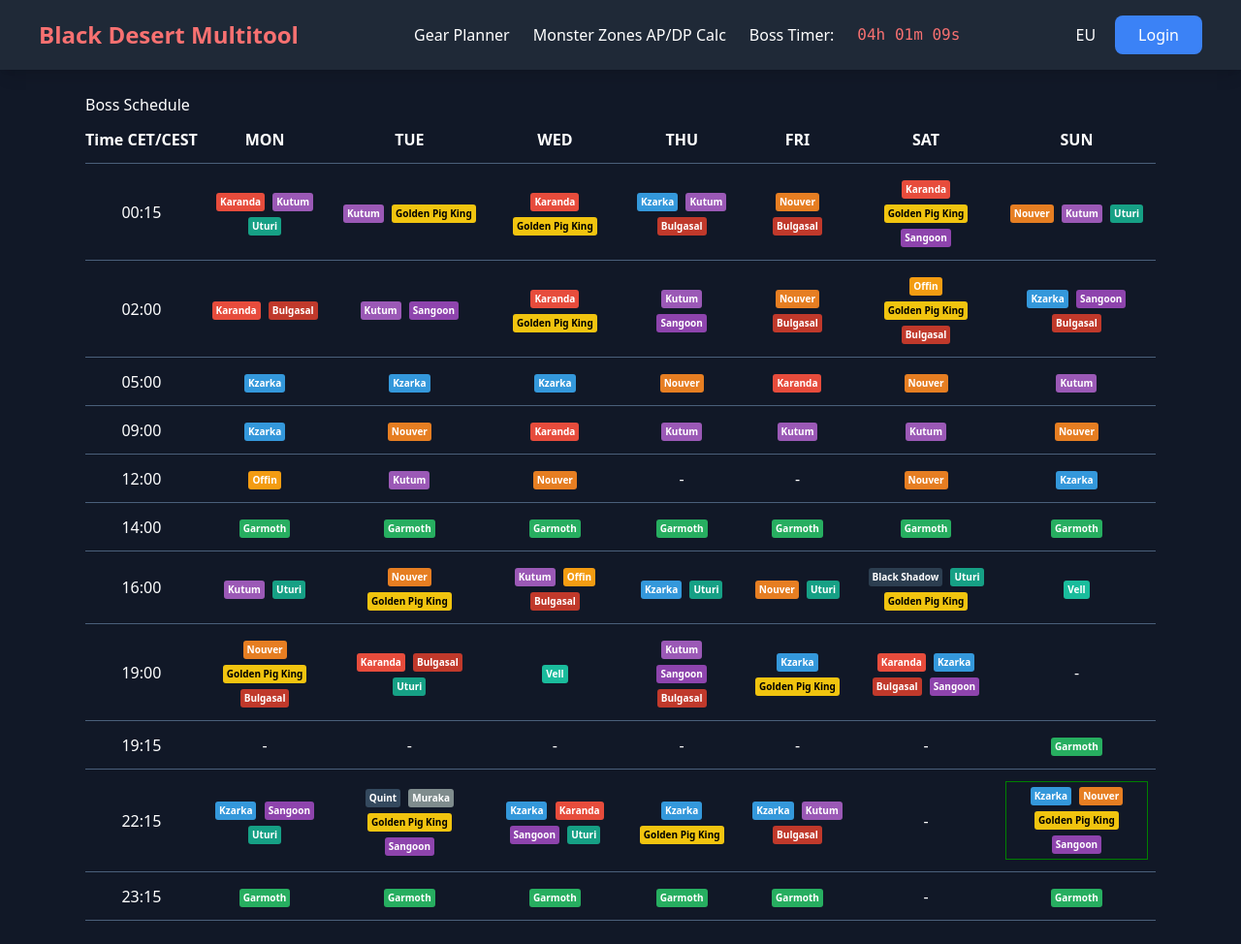
After one commit to xLucindre/agilewebanwendungen, a Django app: page /bosses/ in a window 1280 px wide. The commit adds this page. Shown: the whole page at 97% size. Run offline with Django 5.2, Linux system fonts and the light colour scheme; some libraries are stand-ins or nearby versions.

Commit message:
Implement boss timer feature with schedule display and region toggle

```diff
--- /dev/null
+++ b/blackdesert/frontend/static/scripts/boss-timer.js
@@ -0,0 +1,367 @@
+const bossTimes = {
+  na: {
+    mon: [
+      { time: "00:00", boss: "Karanda" },
+      { time: "03:00", boss: "Kzarka" },
+      { time: "07:00", boss: "Kzarka, Uturi" },
+      { time: "10:00", boss: "Offin" },
+      { time: "12:00", boss: "Garmoth, Golden Pig King" },
+      { time: "14:00", boss: "Kutum, Bulgasal" },
+      { time: "17:00", boss: "Karanda, Bulgasal, Golden Pig King" },
+      { time: "20:15", boss: "Kzarka, Sangoon" },
+      { time: "21:15", boss: "Garmoth, Uturi" },
+      { time: "22:15", boss: "Karanda, Sangoon" }
+    ],
+    tue: [
+      { time: "00:00", boss: "Kutum" },
+      { time: "03:00", boss: "Kzarka" },
+      { time: "07:00", boss: "Nouver" },
+      { time: "10:00", boss: "Kutum" },
+      { time: "12:00", boss: "Garmoth, Golden Pig King" },
+      { time: "14:00", boss: "Nouver, Bulgasal" },
+      { time: "17:00", boss: "Karanda, Bulgasal" },
+      { time: "20:15", boss: "Quint, Muraka, Bulgasal" },
+      { time: "21:15", boss: "Garmoth, Sangoon" },
+      { time: "22:15", boss: "Kzarka, Kutum, Uturi" }
+    ],
+    wed: [
+      { time: "00:00", boss: "Karanda" },
+      { time: "03:00", boss: "Kzarka" },
+      { time: "07:00", boss: "Karanda" },
+      { time: "10:00", boss: "Nouver" },
+      { time: "12:00", boss: "Garmoth, Golden Pig King" },
+      { time: "14:00", boss: "Kutum, Offin, Bulgasal" },
+      { time: "17:00", boss: "Karanda" },
+      { time: "20:15", boss: "Karanda, Kzarka, Uturi" },
+      { time: "21:15", boss: "Garmoth" },
+      { time: "22:15", boss: "Kzarka, Kutum" }
+    ],
+    thu: [
+      { time: "00:00", boss: "Kutum" },
+      { time: "07:00", boss: "Kutum" },
+      { time: "10:00", boss: "Nouver, Sangoon" },
+      { time: "12:00", boss: "Garmoth, Uturi" },
+      { time: "14:00", boss: "Kzarka, Sangoon, Bulgasal" },
+      { time: "17:00", boss: "Vell, Sangoon" },
+      { time: "20:15", boss: "Karanda, Kzarka, Sangoon" },
+      { time: "21:15", boss: "Garmoth, Golden Pig King" },
+      { time: "22:15", boss: "Nouver, Golden Pig King" }
+    ],
+    fri: [
+      { time: "00:00", boss: "Nouver" },
+      { time: "03:00", boss: "Karanda" },
+      { time: "07:00", boss: "Kutum" },
+      { time: "10:00", boss: "Karanda" },
+      { time: "12:00", boss: "Garmoth, Bulgasal" },
+      { time: "14:00", boss: "Nouver, Uturi, Golden Pig King" },
+      { time: "17:00", boss: "Kutum, Bulgasal" },
+      { time: "20:15", boss: "Quint, Muraka" },
+      { time: "21:15", boss: "Garmoth" },
+      { time: "22:15", boss: "Karanda, Kzarka, Bulgasal" }
+    ],
+    sat: [
+      { time: "00:00", boss: "Offin, Uturi" },
+      { time: "03:00", boss: "Nouver" },
+      { time: "07:00", boss: "Kutum" },
+      { time: "10:00", boss: "Nouver, Sangoon" },
+      { time: "12:00", boss: "Garmoth, Golden Pig King, Uturi" },
+      { time: "14:00", boss: "Black Shadow, Bulgasal, Golden Pig King" },
+      { time: "17:00", boss: "Karanda, Kzarka, Bulgasal" }
+    ],
+    sun: [
+      { time: "00:00", boss: "Kzarka, Uturi" },
+      { time: "03:00", boss: "Kutum" },
+      { time: "07:00", boss: "Nouver" },
+      { time: "10:00", boss: "Kzarka, Sangoon, Golden Pig King" },
+      { time: "12:00", boss: "Garmoth" },
+      { time: "14:00", boss: "Vell" },
+      { time: "17:15", boss: "Kzarka, Nouver, Garmoth, Bulgasal" },
+      { time: "20:15", boss: "Kzarka, Nouver, Golden Pig King, Sangoon" },
+      { time: "21:15", boss: "Garmoth" },
+      { time: "22:15", boss: "Karanda, Kutum" }
+    ]
+  },
+  eu: {
+    mon: [
+      { time: "00:15", boss: "Karanda, Kutum, Uturi" },
+      { time: "02:00", boss: "Karanda, Bulgasal" },
+      { time: "05:00", boss: "Kzarka" },
+      { time: "09:00", boss: "Kzarka" },
+      { time: "12:00", boss: "Offin" },
+      { time: "14:00", boss: "Garmoth" },
+      { time: "16:00", boss: "Kutum, Uturi" },
+      { time: "19:00", boss: "Nouver, Golden Pig King, Bulgasal" },
+      { time: "22:15", boss: "Kzarka, Sangoon, Uturi" },
+      { time: "23:15", boss: "Garmoth" }
+    ],
+    tue: [
+      { time: "00:15", boss: "Kutum, Golden Pig King" },
+      { time: "02:00", boss: "Kutum, Sangoon" },
+      { time: "05:00", boss: "Kzarka" },
+      { time: "09:00", boss: "Nouver" },
+      { time: "12:00", boss: "Kutum" },
+      { time: "14:00", boss: "Garmoth" },
+      { time: "16:00", boss: "Nouver, Golden Pig King" },
+      { time: "19:00", boss: "Karanda, Bulgasal, Uturi" },
+      { time: "22:15", boss: "Quint, Muraka, Golden Pig King, Sangoon" },
+      { time: "23:15", boss: "Garmoth" }
+    ],
+    wed: [
+      { time: "00:15", boss: "Karanda, Golden Pig King" },
+      { time: "02:00", boss: "Karanda, Golden Pig King" },
+      { time: "05:00", boss: "Kzarka" },
+      { time: "09:00", boss: "Karanda" },
+      { time: "12:00", boss: "Nouver" },
+      { time: "14:00", boss: "Garmoth" },
+      { time: "16:00", boss: "Kutum, Offin, Bulgasal" },
+      { time: "19:00", boss: "Vell" },
+      { time: "22:15", boss: "Kzarka, Karanda, Sangoon, Uturi" },
+      { time: "23:15", boss: "Garmoth" }
+    ],
+    thu: [
+      { time: "00:15", boss: "Kzarka, Kutum, Bulgasal" },
+      { time: "02:00", boss: "Kutum, Sangoon" },
+      { time: "05:00", boss: "Nouver" },
+      { time: "09:00", boss: "Kutum" },
+      { time: "14:00", boss: "Garmoth" },
+      { time: "16:00", boss: "Kzarka, Uturi" },
+      { time: "19:00", boss: "Kutum, Sangoon, Bulgasal" },
+      { time: "22:15", boss: "Kzarka, Golden Pig King" },
+      { time: "23:15", boss: "Garmoth" }
+    ],
+    fri: [
+      { time: "00:15", boss: "Nouver, Bulgasal" },
+      { time: "02:00", boss: "Nouver, Bulgasal" },
+      { time: "05:00", boss: "Karanda" },
+      { time: "09:00", boss: "Kutum" },
+      { time: "12:00", boss: "-" },
+      { time: "14:00", boss: "Garmoth" },
+      { time: "16:00", boss: "Nouver, Uturi" },
+      { time: "19:00", boss: "Kzarka, Golden Pig King" },
+      { time: "22:15", boss: "Kzarka, Kutum, Bulgasal" },
+      { time: "23:15", boss: "Garmoth" }
+    ],
+    sat: [
+      { time: "00:15", boss: "Karanda, Golden Pig King, Sangoon" },
+      { time: "02:00", boss: "Offin, Golden Pig King, Bulgasal" },
+      { time: "05:00", boss: "Nouver" },
+      { time: "09:00", boss: "Kutum" },
+      { time: "12:00", boss: "Nouver" },
+      { time: "14:00", boss: "Garmoth" },
+      { time: "16:00", boss: "Black Shadow, Uturi, Golden Pig King" },
+      { time: "19:00", boss: "Karanda, Kzarka, Bulgasal, Sangoon" }
+    ],
+    sun: [
+      { time: "00:15", boss: "Nouver, Kutum, Uturi" },
+      { time: "02:00", boss: "Kzarka, Sangoon, Bulgasal" },
+      { time: "05:00", boss: "Kutum" },
+      { time: "09:00", boss: "Nouver" },
+      { time: "12:00", boss: "Kzarka" },
+      { time: "14:00", boss: "Garmoth" },
+      { time: "16:00", boss: "Vell" },
+      { time: "19:15", boss: "Garmoth" },
+      { time: "22:15", boss: "Kzarka, Nouver, Golden Pig King, Sangoon" },
+      { time: "23:15", boss: "Garmoth" }
+    ]
+  }
+}
+
+let selectedRegion = "eu"
+
+function getNextBoss(region = 'eu') {
+  // Helper function to convert time to minutes since midnight
+  function timeToMinutes(timeStr) {
+    const [hours, minutes] = timeStr.split(':').map(Number);
+    return hours * 60 + minutes;
+  }
+
+
+
+  // Get current time
+  const now = new Date();
+
+  // Get current time in the region's timezone
+  let currentTime;
+  if (region === 'na') {
+    // NA servers use Pacific Time (PDT/PST)
+    currentTime = new Date(now.toLocaleString("en-US", {timeZone: "America/Los_Angeles"}));
+  } else {
+    // EU servers use Central European Time (CET/CEST)
+    currentTime = new Date(now.toLocaleString("en-US", {timeZone: "Europe/Berlin"}));
+  }
+
+  const currentDay = ['sun', 'mon', 'tue', 'wed', 'thu', 'fri', 'sat'][currentTime.getDay()];
+  const currentMinutes = currentTime.getHours() * 60 + currentTime.getMinutes();
+
+  // Get today's boss schedule
+  const todaySchedule = bossTimes[region][currentDay];
+
+  // Find next boss today
+  for (const bossEntry of todaySchedule) {
+    if (bossEntry.boss === '-') continue; // Skip empty entries
+
+    const bossMinutes = timeToMinutes(bossEntry.time);
+
+    if (bossMinutes > currentMinutes) {
+      const result = {
+        boss: bossEntry.boss,
+        time: bossEntry.time,
+        localTime: convertToLocalTime(bossEntry.time, region),
+        localDate: createLocalDate(bossEntry.time, region, currentTime),
+        day: currentDay,
+        region: region
+      };
+      return result;
+    }
+  }
+
+  // If no boss found today, check tomorrow
+  const tomorrow = new Date(currentTime);
+  tomorrow.setDate(tomorrow.getDate() + 1);
+  const tomorrowDay = ['sun', 'mon', 'tue', 'wed', 'thu', 'fri', 'sat'][tomorrow.getDay()];
+  const tomorrowSchedule = bossTimes[region][tomorrowDay];
+
+  // Find first boss tomorrow
+  for (const bossEntry of tomorrowSchedule) {
+    if (bossEntry.boss === '-') continue;
+
+    return {
+      boss: bossEntry.boss,
+      time: bossEntry.time,
+      localTime: convertToLocalTime(bossEntry.time, region),
+      localDate: createLocalDate(bossEntry.time, region, tomorrow),
+      day: tomorrowDay,
+      region: region
+    };
+  }
+
+  return null; // Should never reach here
+}
+
+// Helper function to check if daylight saving is active
+function isDaylightSaving(date) {
+  const january = new Date(date.getFullYear(), 0, 1);
+  const july = new Date(date.getFullYear(), 6, 1);
+  return Math.max(january.getTimezoneOffset(), july.getTimezoneOffset()) !== date.getTimezoneOffset();
+}
+
+// Helper function to convert boss time to local time
+function convertToLocalTime(bossTime, region) {
+  const [hours, minutes] = bossTime.split(':').map(Number);
+  const now = new Date();
+
+  if (region === 'na') {
+    // Create a date object representing the boss time in Pacific timezone
+    const today = new Date();
+    const year = today.getFullYear();
+    const month = today.getMonth();
+    const date = today.getDate();
+
+    // Create date in Pacific timezone
+    const pacificBossTime = new Date();
+    pacificBossTime.setFullYear(year, month, date);
+    pacificBossTime.setHours(hours, minutes, 0, 0);
+
+    // Convert Pacific time to Central European time
+    // Pacific is typically UTC-8 (PST) or UTC-7 (PDT)
+    // Central European is typically UTC+1 (CET) or UTC+2 (CEST)
+    // The difference is usually 9 hours (CET/CEST is 9 hours ahead of PST/PDT)
+
+    const pacificTimeInUTC = new Date(pacificBossTime.toLocaleString("en-US", {timeZone: "America/Los_Angeles"}));
+    const cetTime = new Date(pacificTimeInUTC.toLocaleString("en-US", {timeZone: "Europe/Berlin"}));
+
+    // Simple calculation: add 9 hours to Pacific time to get CET/CEST
+    const localHours = (hours + 9) % 24;
+    return `${localHours.toString().padStart(2, '0')}:${minutes.toString().padStart(2, '0')}`;
+  } else {
+    // For EU, times are already in CET/CEST (your timezone)
+    return bossTime;
+  }
+}
+
+// Helper function to create a local Date object for the boss spawn time
+function createLocalDate(bossTime, region, baseDate) {
+  const [hours, minutes] = bossTime.split(':').map(Number);
+  const localDate = new Date(baseDate);
+
+  if (region === 'na') {
+    // For NA, we need to convert Pacific time to local time
+    // Create date in Pacific timezone first
+    const pacificHours = hours;
+    const pacificMinutes = minutes;
+
+    // Convert to local time (add 9 hours for CET/CEST)
+    let localHours = (pacificHours + 9) % 24;
+    let dayOffset = 0;
+
+    // Handle day rollover
+    if (pacificHours + 9 >= 24) {
+      dayOffset = 1;
+    }
+
+    localDate.setDate(localDate.getDate() + dayOffset);
+    localDate.setHours(localHours, pacificMinutes, 0, 0);
+  } else {
+    // For EU, times are already in local timezone
+    localDate.setHours(hours, minutes, 0, 0);
+  }
+
+  return localDate;
+}
+
+// Usage examples:
+console.log('Next EU boss:', getNextBoss(selectedRegion));
+console.log('Next NA boss:', getNextBoss('na'));
+
+
+const timerEl = document.getElementById("boss-timer");
+const bossTimer = new Date(Date(timerEl.dataset.bossTimer)).getTime();
+
+let nextBoss = getNextBoss(selectedRegion);
+updateActive()
+console.log(timerEl.dataset.bossTimer);
+var x = setInterval(function () {
+  // Get today's date and time (subtract 2 minutes for server time adjustment)
+  var now = Date.now()
+
+  var oldBoss = nextBoss
+  nextBoss = getNextBoss(selectedRegion)
+
+  if(oldBoss.boss !== nextBoss.boss){
+    updateActive()
+  }
+  // Find the distance between now and the countdown date
+  var distance = new Date(nextBoss.localDate) - now;
+  nextBoss.innerHTML = nextBoss.boss
+
+  // Time calculations for days, hours, minutes and seconds
+  var hours = Math.floor((distance % (1000 * 60 * 60 * 24)) / (1000 * 60 * 60));
+  var minutes = Math.floor((distance % (1000 * 60 * 60)) / (1000 * 60));
+  var seconds = Math.floor((distance % (1000 * 60)) / 1000);
+
+  // Display the result in the timer element
+  timerEl.textContent =
+  String(hours).padStart(2, '0') + "h " +
+  String(minutes).padStart(2, '0') + "m " +
+  String(seconds).padStart(2, '0') + "s";
+}, 1000);
+
+const regionButton = document.getElementById("region-button");
+regionButton.innerHTML = selectedRegion === "eu" ? "EU":"NA"
+regionButton.addEventListener("click", () =>{
+  selectedRegion = selectedRegion === "eu" ? "na":"eu"
+  regionButton.innerHTML = selectedRegion === "eu" ? "EU":"NA"
+})
+
+function updateActive(){
+  const tableBody = document.getElementById('tableBody')
+  if(!tableBody) return
+  console.log(selectedRegion)
+  for(row of tableBody.children){
+    for(entry of [].slice.call(row.children)){
+      entry.classList.remove("active")
+    }
+  }
+  console.log(nextBoss)
+  tableBody.children[nextBoss.time].children[nextBoss.day].classList.add("active")
+}
--- a/blackdesert/frontend/templates/base.html
+++ b/blackdesert/frontend/templates/base.html
@@ -7,6 +7,7 @@
     <title>BDO Multitool</title>
     <script src="https://cdn.tailwindcss.com"></script>
     <meta name="csrf-token" content="{{ csrf_token }}" />
+    {% block head %} {% endblock %}
   </head>
   <body class="bg-gray-900 text-white font-sans">
     <!-- Header -->
@@ -20,15 +21,18 @@
           <a href="/monster-zone-calc" class="hover:text-red-300 transition"
             >Monster Zones AP/DP Calc</a
           >
+          <a href="/bosses"  class="hover:text-red-300 transition">
+            Boss Timer: </a>
           <div class="flex items-center space-x-2">
-            <span>Boss Timer:</span>
             <span
               id="boss-timer"
               data-boss-timer="{{ bossTimer }}"
               class="font-mono text-red-400"
-            ></span>
+            >--h --m --s</span>
           </div>
         </nav>
+        <div class="flex gap-5">
+          <button id="region-button"></button>
           <button
             onclick="toggleLogin({{ user.is_authenticated|yesno:'true,false' }})"
             class="bg-blue-500 text-white px-6 py-2 rounded-lg hover:bg-blue-600 active:bg-blue-700 focus:outline-none transition duration-200"
@@ -36,15 +40,16 @@
             {% if user.is_authenticated %} Logout {%else%} Login {%endif%}
           </button>
         </div>
+      </div>
     </header>
 
+
+    <!-- JS -->
+    <script src="{% static 'scripts/login.js' %}"></script>
+    <script src="{% static 'scripts/boss-timer.js' %}"></script>
     <!-- Main Content -->
     <main class="p-6 max-w-4xl mx-auto">
       {% block content %} {% endblock %}
     </main>
   </body>
-
-  <!-- JS -->
-  <script src="{% static 'scripts/time.js' %}"></script>
-  <script src="{% static 'scripts/login.js' %}"></script>
 </html>
--- /dev/null
+++ b/blackdesert/frontend/templates/bosses.html
@@ -0,0 +1,147 @@
+{% extends "base.html" %}
+{% load static %}
+{% block head %}
+  <style>
+    main {
+      max-width: 90vw !important
+    }
+  </style>
+{% endblock %}
+{% block content %}
+<div class="container">
+    <h1>Boss Schedule</h1>
+
+    <table id="bossTable">
+        <thead>
+            <tr>
+                <th class="time-column p-0 w-fit whitespace-nowrap" id="time-column">Time</th>
+                <th>MON</th>
+                <th>TUE</th>
+                <th>WED</th>
+                <th>THU</th>
+                <th>FRI</th>
+                <th>SAT</th>
+                <th>SUN</th>
+            </tr>
+        </thead>
+        <tbody id="tableBody">
+        </tbody>
+    </table>
+</div>
+<script>
+function generateTable(region) {
+    const data = bossTimes[region];
+    const days = ['mon', 'tue', 'wed', 'thu', 'fri', 'sat', 'sun'];
+
+    const timeColumn = document.getElementById("time-column");
+    timeColumn.innerHTML = `Time ${selectedRegion === "eu" ? "CET\uFEFF/CEST":"PST\uFEFF/PDT"}`
+    console.log(selectedRegion === "eu" ? "NA":"EU")
+
+    // Get all unique times
+    const allTimes = new Set();
+    days.forEach(day => {
+        data[day].forEach(slot => allTimes.add(slot.time));
+    });
+
+    const sortedTimes = Array.from(allTimes).sort();
+
+    const tbody = document.getElementById('tableBody');
+    tbody.innerHTML = '';
+
+    sortedTimes.forEach(time => {
+        const row = document.createElement('tr');
+
+        // Time column
+        const timeCell = document.createElement('td');
+        timeCell.className = 'time-column';
+        row.id = time
+        timeCell.textContent = time;
+        row.appendChild(timeCell);
+
+        // Day columns
+        days.forEach(day => {
+            const dayData = data[day];
+            const slot = dayData.find(s => s.time === time);
+
+            const cell = document.createElement('td');
+            cell.className = 'boss-cell';
+            cell.id = day
+            const inner = document.createElement('div')
+
+            if (slot) {
+                inner.innerHTML = formatBossCell(slot.boss);
+            } else {
+                inner.innerHTML = '<span class="empty-cell">-</span>';
+            }
+            cell.appendChild(inner)
+            row.appendChild(cell);
+        });
+
+        tbody.appendChild(row);
+    });
+}
+function getBossClass(bossName) {
+    return 'boss-' + bossName.toLowerCase().replace(/\s+/g, '-');
+}
+
+function formatBossCell(bossString) {
+    if (bossString === '-') {
+        return '<span class="empty-cell">-</span>';
+    }
+
+    const bosses = bossString.split(', ');
+    return bosses.map(boss =>
+        `<span class="boss-name ${getBossClass(boss)}">${boss}</span>`
+    ).join(' ');
+}
+
+regionButton.addEventListener("click", () =>{
+    generateTable(selectedRegion);
+})
+
+generateTable('eu')
+updateActive()
+</script>
+<style>
+    .active > div{
+        border: 1px solid green;
+        padding-bottom: 4px;
+    }
+    table {
+        border-spacing: 50px 10px;
+        border-collapse: collapse
+    }
+    tr {
+        border-bottom: 1px solid white;
+    }
+    th, td {
+        padding: 12px 8px;
+        text-align: center;
+        border-bottom: 1px solid #4a5f7a;
+        vertical-align: middle;
+    }
+    .boss-name {
+        display: inline-block;
+        margin: 1px 2px;
+        padding: 2px 4px;
+        border-radius: 3px;
+        font-size: 10px;
+        font-weight: bold;
+    }
+    /* Boss color coding */
+    .boss-karanda { background-color: #e74c3c; color: white; }
+    .boss-kzarka { background-color: #3498db; color: white; }
+    .boss-kutum { background-color: #9b59b6; color: white; }
+    .boss-nouver { background-color: #e67e22; color: white; }
+    .boss-garmoth { background-color: #27ae60; color: white; }
+    .boss-offin { background-color: #f39c12; color: white; }
+    .boss-vell { background-color: #1abc9c; color: white; }
+    .boss-quint { background-color: #34495e; color: white; }
+    .boss-muraka { background-color: #7f8c8d; color: white; }
+    .boss-uturi { background-color: #16a085; color: white; }
+    .boss-sangoon { background-color: #8e44ad; color: white; }
+    .boss-bulgasal { background-color: #c0392b; color: white; }
+    .boss-golden-pig-king { background-color: #f1c40f; color: black; }
+    .boss-black-shadow { background-color: #2c3e50; color: white; }
+</style>
+{% endblock content%}
--- a/blackdesert/frontend/urls.py
+++ b/blackdesert/frontend/urls.py
@@ -8,4 +8,5 @@
     path('login/', views.login, name='login'),
     path('gear-planner/', views.gear_planner, name='gear_planner'),
     path('monster-zone-calc/', views.monster_zone_calc, name='monster_zone_calc'),
+    path('bosses/', views.bosses, name='bosses'),
 ]
--- a/blackdesert/frontend/views.py
+++ b/blackdesert/frontend/views.py
@@ -109,3 +109,6 @@
 
 def monster_zone_calc(request):
     return render(request, "monster_zone_calc.html")
+
+def bosses(request):
+    return render(request, "bosses.html")
```
Also changed, not shown: blackdesert/frontend/static/scripts/time.js (deleted, +0 -32 lines). Lines whose indentation alone changed are shown as unchanged.
